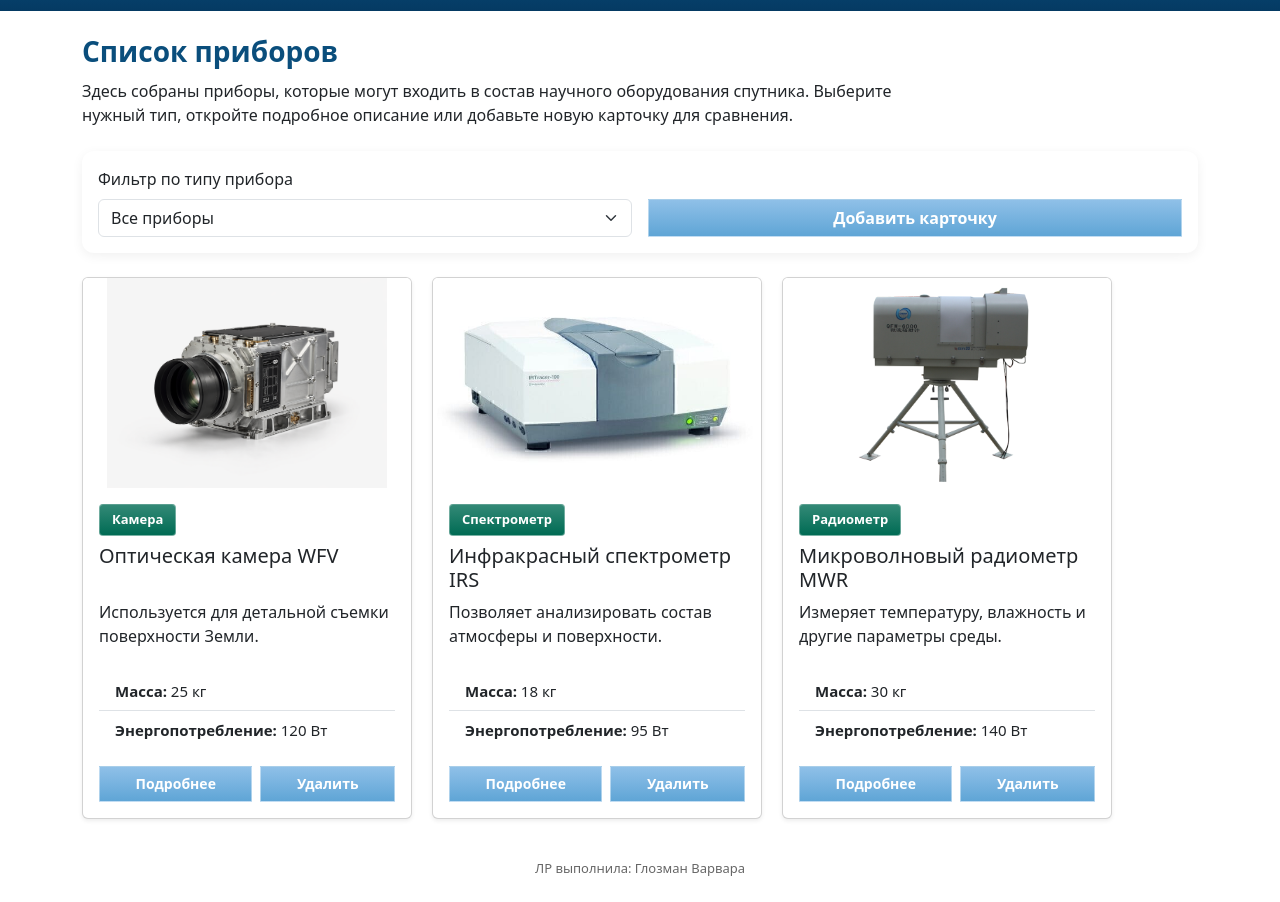
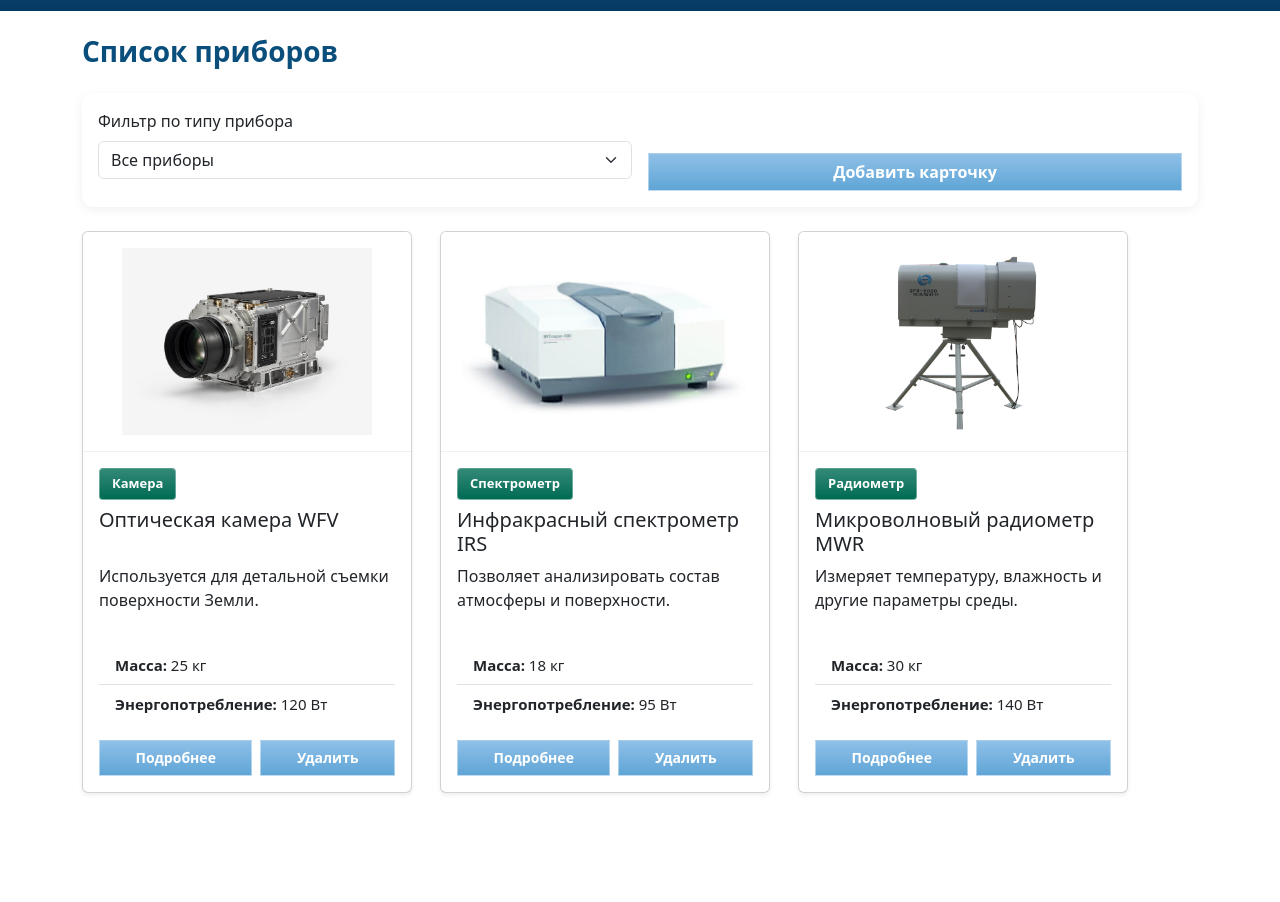
Before and after one commit to glozmanva/glozman-labs-2026-4, a website with bundled scripts: page index.html in a window 1280 px wide. Shown: the part 89-991 px from the top of the page. After the commit the page ends 946 px from the top, so only its background shows below. Built offline with nearby package versions, Linux system fonts and the light colour scheme; files whose address does not match are found by name.

Commit message:
changing pages

```diff
--- a/pages/main/index.js
+++ b/pages/main/index.js
@@ -27,19 +27,12 @@ export class MainPage {
             <main class="container py-4">
                 <section class="mb-4">
                     <h1 class="page-title">Список приборов</h1>
-                    <p class="page-text">
-                        Здесь собраны приборы, которые могут входить в состав научного оборудования спутника.
-                        Выберите нужный тип, откройте подробное описание или добавьте новую карточку для сравнения.
-                    </p>
                 </section>
 
                 <div id="controls-root"></div>
                 <div id="main-page" class="cards-grid"></div>
             </main>
 
-            <footer class="footer">
-                ЛР выполнила: Глозман Варвара
-            </footer>
         `;
     }
 
--- a/pages/product/index.js
+++ b/pages/product/index.js
@@ -28,9 +28,6 @@ export class ProductPage {
                 <div id="product-page"></div>
             </main>
 
-            <footer class="footer">
-                ЛР выполнила: Глозман Варвара
-            </footer>
         `;
     }
 
--- a/style.css
+++ b/style.css
@@ -122,28 +122,45 @@ body {
     padding: 16px;
     box-shadow: 0 3px 12px rgba(0, 0, 0, 0.06);
 }
+.controls-panel .form-select {
+    margin-bottom: 12px;
+}
 
+.controls-panel .custom-btn--full {
+    margin-top: 4px;
+}
 .cards-grid {
-    display: flex;
-    flex-wrap: wrap;
-    gap: 20px;
+    display: grid;
+    grid-template-columns: repeat(auto-fit, 330px);
+    gap: 28px;
+    justify-content: start;
+    margin-top: 24px;
+    margin-bottom: 40px;
 }
 
 .product-card {
-    width: 330px;
-    border: none;
+    width: 100%;
+    border: 1px solid #e2e6ea;
+    border-radius: 16px;
+    background: #ffffff;
+    box-shadow: 0 2px 8px rgba(0, 0, 0, 0.06);
+    overflow: hidden;
 }
 
 .product-card-image {
-    height: 210px;
+    width: 100%;
+    height: 220px;
     object-fit: contain;
     background: #ffffff;
+    padding: 16px;
+    border-bottom: 1px solid #eef1f4;
 }
 
 .product-card-body {
     display: flex;
     flex-direction: column;
-    min-height: 320px;
+    min-height: 340px;
+    padding: 20px;
 }
 
 .product-card-top {
@@ -164,29 +181,31 @@ body {
 }
 
 .product-detail-card {
-    border: none;
+    border: 1px solid #e2e6ea;
+    border-radius: 16px;
+    background: #ffffff;
+    box-shadow: 0 2px 8px rgba(0, 0, 0, 0.06);
     max-width: 960px;
     margin: 0 auto;
+    overflow: hidden;
 }
 
 .product-detail-image {
     width: 100%;
-    height: 100%;
-    min-height: 100%;
-    object-fit: cover;
-    background: #eaf3fa;
+    height: 320px;
+    object-fit: contain;
+    background: #ffffff;
+    padding: 16px;
+}
+.product-detail-card .card-body {
+    padding: 24px;
 }
 
 .list-group-item {
     font-size: 15px;
 }
-
-.footer {
-    margin-top: 16px;
-    padding: 0 0 24px 0;
-    font-size: 13px;
-    color: rgba(0, 0, 0, 0.6);
-    text-align: center;
+#product-page {
+    margin-top: 28px;
 }
 .custom-badge {
     display: inline-flex;
```
